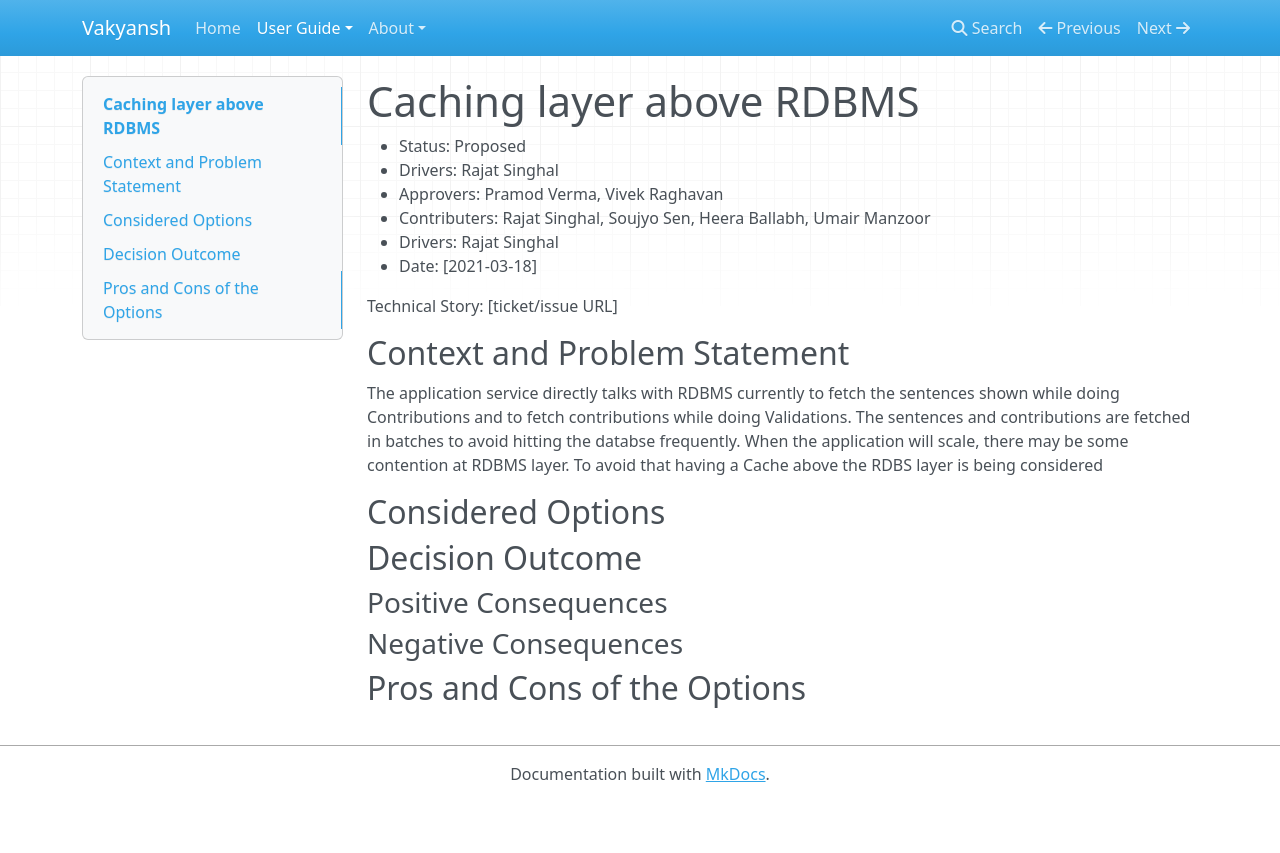
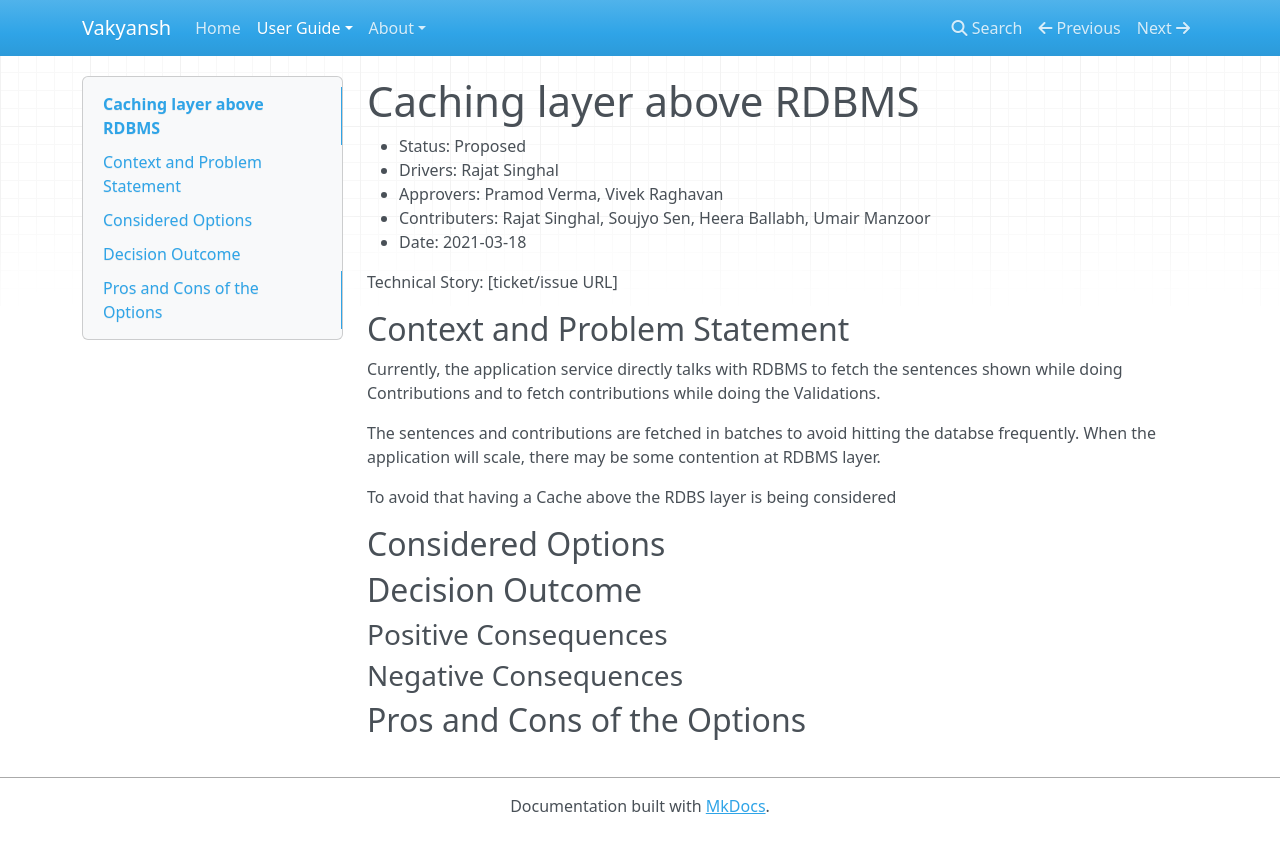
Before and after one commit to Open-Speech-EkStep/open-speech-ekstep.github.io, an MkDocs documentation site: the page built from docs/adr_cache.md, in a window 1280 px wide. Shown: the top 853 px of the page. Built offline with MkDocs 1.6.1, drawn with Linux system fonts in a browser that asks for light colours; nearby versions of some CDN libraries.

Commit message:
chore: add ADR details

```diff
--- a/docs/adr_cache.md
+++ b/docs/adr_cache.md
@@ -4,14 +4,17 @@
 * Drivers: Rajat Singhal<!-- optional -->
 * Approvers: Pramod Verma, Vivek Raghavan <!-- optional -->
 * Contributers: Rajat Singhal, Soujyo Sen, Heera Ballabh, Umair Manzoor <!-- optional -->
-* Drivers: Rajat Singhal<!-- optional -->
-* Date: [2021-03-18] <!-- optional -->
+* Date: 2021-03-18 <!-- optional -->
 
 Technical Story: [ticket/issue URL] <!-- optional -->
 
 ## Context and Problem Statement
 
-The application service directly talks with RDBMS currently to fetch the sentences shown while doing Contributions and to fetch contributions while doing Validations. The sentences and contributions are fetched in batches to avoid hitting the databse frequently. When the application will scale, there may be some contention at RDBMS layer. To avoid that having a Cache above the RDBS layer is being considered
+Currently, the application service directly talks with RDBMS to fetch the sentences shown while doing Contributions and to fetch contributions while doing the Validations.
+
+The sentences and contributions are fetched in batches to avoid hitting the databse frequently. When the application will scale, there may be some contention at RDBMS layer.
+
+To avoid that having a Cache above the RDBS layer is being considered
 
 ## Considered Options
 
```
Also changed, not shown: docs/adr.md (+3 -1 lines).
